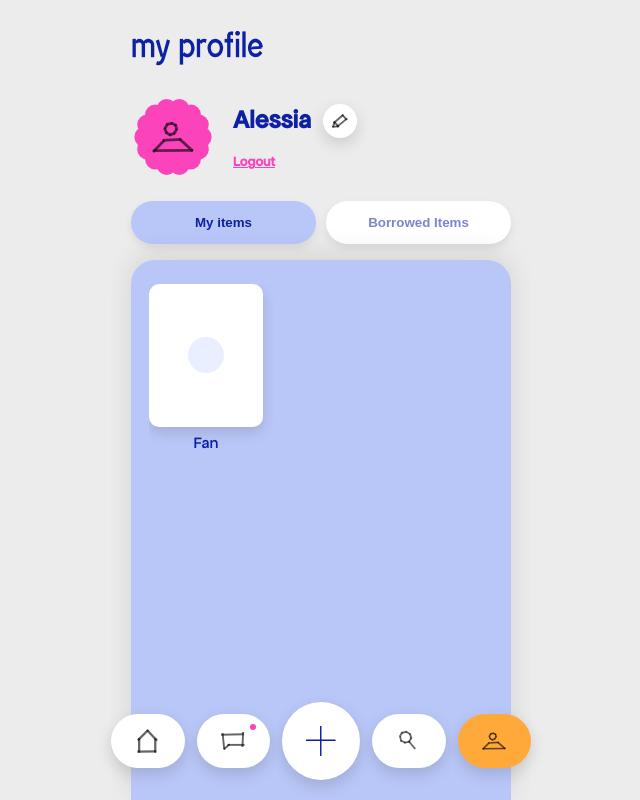
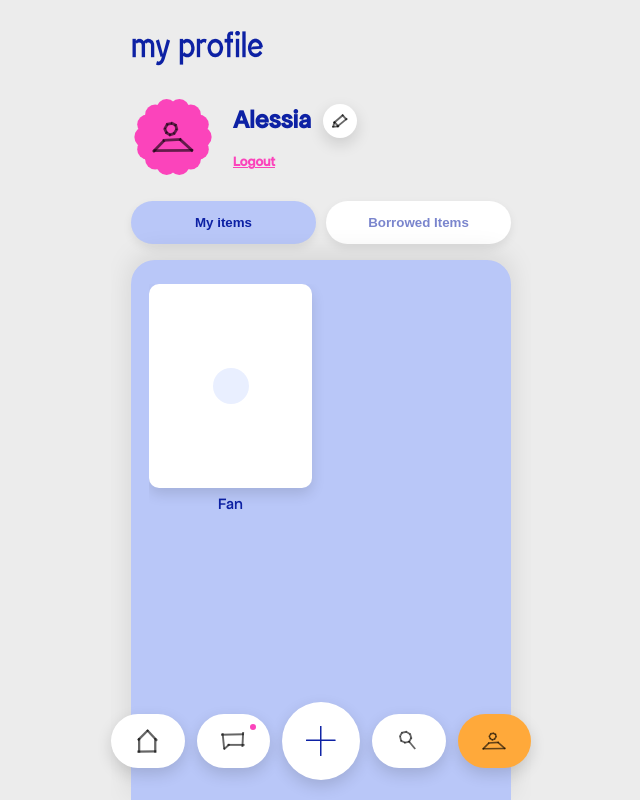
Before and after one commit to san-pietrino/Pietro-Project, a Flask app: page /profile in a window 1280 px wide. Shown: the whole page, without its empty margins (319-959 px from the left). Run offline with Flask 2, Linux system fonts and the light colour scheme; the visitor is signed in with stand-in values (Sample User, id 1); data comes from the database, SQL or seed files in the repository.

Commit message:
grid MyItems

```diff
--- a/static/style.css
+++ b/static/style.css
@@ -912,9 +912,9 @@ small {
 
 .items-grid {
     display: grid;
-    grid-template-columns: repeat(3, minmax(0, 1fr));
+    grid-template-columns: repeat(2, minmax(0, 1fr));
     align-content: start;
-    gap: 0px;
+    gap: 16px;
     flex: 1;
     min-height: 0;
     overflow-y: auto;
```
